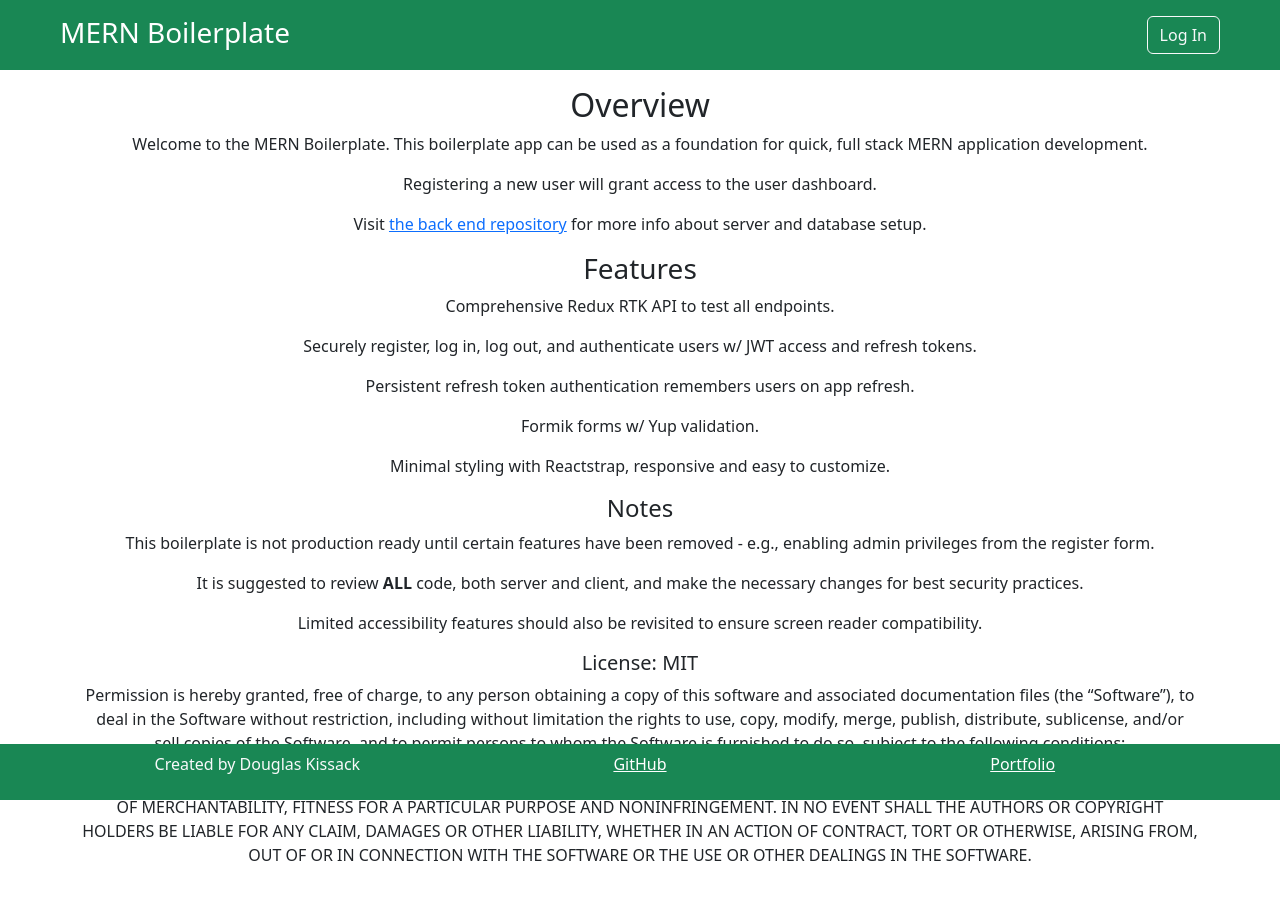
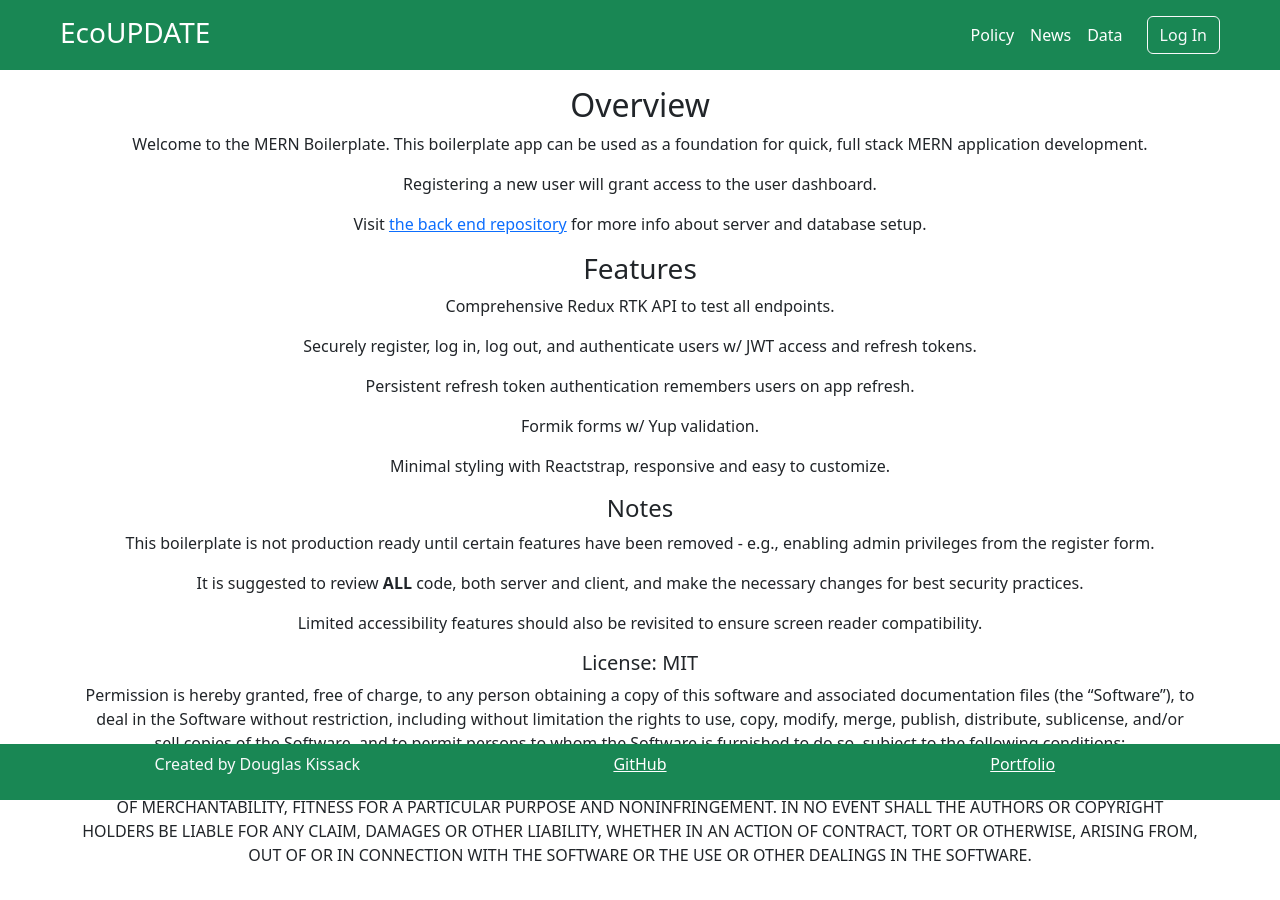
Before and after one commit to DMKCodes/bio-365, a React (Create React App) app in the folder client/: page / in a window 1280 px wide. Shown: the top 900 px of the page. Built offline with nearby package versions, Linux system fonts and the light colour scheme.

Commit message:
add navbar

```diff
--- a/client/src/components/Header.js
+++ b/client/src/components/Header.js
@@ -1,14 +1,43 @@
+import { useState } from 'react';
 import { NavLink } from 'react-router-dom';
-import { Navbar } from 'reactstrap';
+import {
+    Navbar,
+    NavbarToggler,
+    Nav,
+    NavItem,
+    Collapse
+} from 'reactstrap';
 import RegisterLoginModal from './RegisterLoginModal';
 
 const Header = () => {
+    const [menuOpen, setMenuOpen] = useState(false);
+
     return (
         <Navbar dark color='success' sticky='top' expand='md'>
             <NavLink className='nav-link ms-md-5' to='/' style={{ color: 'white' }}>
-                <h3 className='mt-1'>MERN Boilerplate</h3>
+                <h3 className='mt-1'>EcoUPDATE</h3>
             </NavLink>
-            <RegisterLoginModal />
+            <NavbarToggler onClick={() => setMenuOpen(!menuOpen)} />
+            <Collapse isOpen={menuOpen} navbar>
+                <Nav className='ms-auto' navbar>
+                    <NavItem>
+                        <NavLink className='nav-link' to='/'>
+                            Policy
+                        </NavLink>
+                    </NavItem>
+                    <NavItem>
+                        <NavLink className='nav-link' to='/'>
+                            News
+                        </NavLink>
+                    </NavItem>
+                    <NavItem>
+                        <NavLink className='nav-link me-3' to='/'>
+                            Data
+                        </NavLink>
+                    </NavItem>
+                </Nav>
+                <RegisterLoginModal />
+            </Collapse>
         </Navbar>
     );
 };
```
